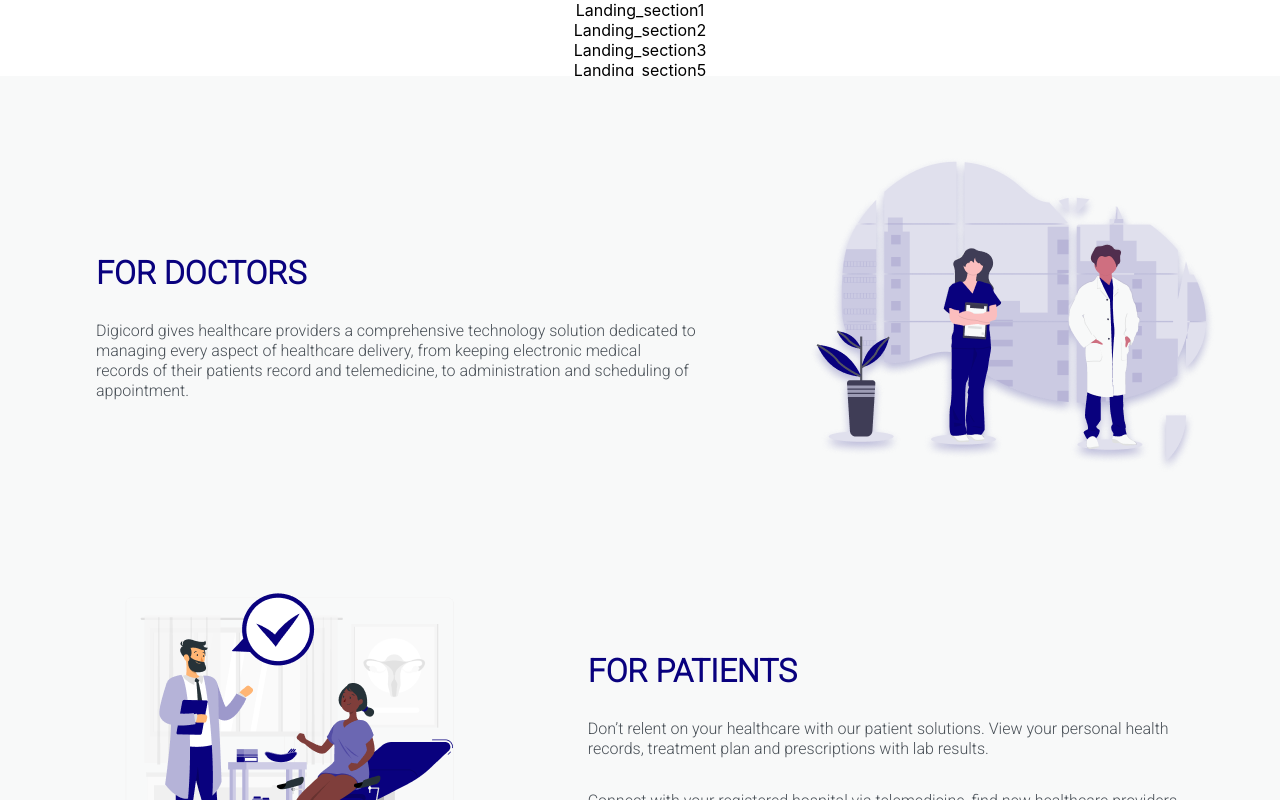
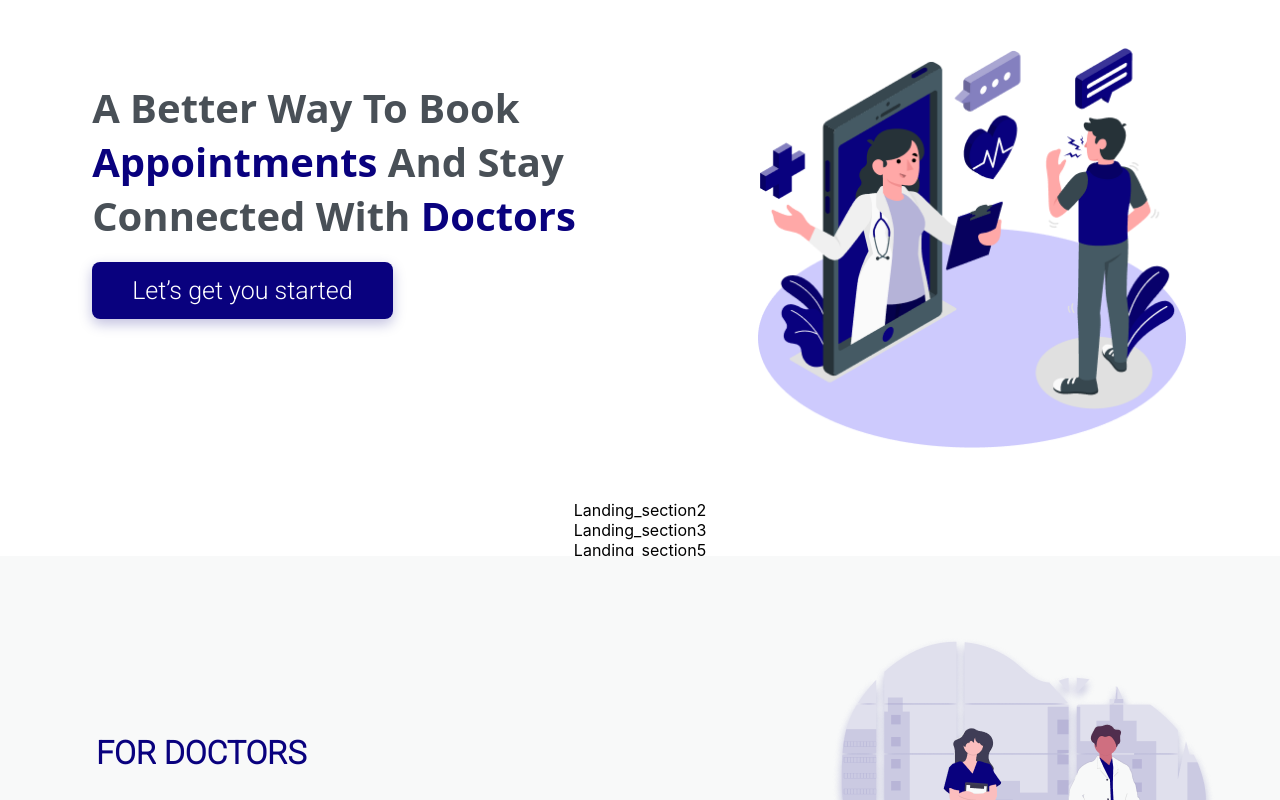
Before and after one commit to Digicord-Archives/DIGICORD-WEBSITE, a React (Create React App) app in the folder digicord/: page / in a window 1280 px wide. Shown: the top 800 px of the page. Built offline with nearby package versions, Linux system fonts and the light colour scheme.

Commit message:
Landing Section 1 update

```diff
--- a/digicord/src/index.css
+++ b/digicord/src/index.css
@@ -11,3 +11,50 @@ code {
   font-family: source-code-pro, Menlo, Monaco, Consolas, 'Courier New',
     monospace;
 }
+
+.lhs{
+text-align: left;
+}
+
+.row{
+  display: flex;
+  justify-content: center;
+ }
+
+.lhs h2{
+  font-family: system-ui, -apple-system, BlinkMacSystemFont, 'Segoe UI', Roboto, Oxygen, Ubuntu, Cantarell, 'Open Sans', 'Helvetica Neue', sans-serif;
+  font-weight: 700;
+  font-size: 40px;
+  line-height: 54px;
+  text-align: left;
+  color: #495057;
+}
+
+.lhs .btn{
+background-color: #09017e;
+color: #ffffff;
+border: none;
+justify-content: center;
+align-items: center;
+padding: 14px 40px;
+box-shadow: 0px 5px 13px rgba(9, 1, 126, 0.25);
+border-radius: 8px;
+
+font-family: 'Roboto';
+font-style: normal;
+font-weight: 400;
+font-size: 25px;
+text-decoration: none;
+}
+
+.rhs img{
+  width: 70%;
+  height: 70%;
+  margin-left: 180px;
+}
+
+.container{
+  margin-top: 3rem;
+  margin-bottom: 3rem;
+  /* padding: 0px 20px 0px 20px; */
+}
--- a/digicord/src/pages/Landing-Page/Section/Landing_section1/Landingsection1.js
+++ b/digicord/src/pages/Landing-Page/Section/Landing_section1/Landingsection1.js
@@ -1,8 +1,27 @@
-import React from 'react'
+import React from 'react';
+import {Container, Row, Col, Button} from 'react-bootstrap';
+import pic1 from '../../../../assets/images/pic1.png';
 
 const Landingsection1 = () => {
   return (
-    <div>Landing_section1</div>
+    <>
+      <Container className='container' sytle={{background:'#f6fdff'}}>
+        <Row className='sm' style={{display:'flex'}}>
+          <Col>
+            <div className='lhs'>
+              <h2>A Better Way To Book <br /><span style={{color:'#09017E'}}>Appointments</span> And Stay <br />Connected With <span style={{color:'#09017E'}}>Doctors</span></h2>
+              <Button href='/' className='btn'>Let’s get you started</Button>
+            </div>
+          </Col>
+
+          <Col>
+          <div className='rhs'>
+              <img src={pic1} alt='sideimage' />
+          </div>
+          </Col>
+        </Row>
+      </Container>
+    </>
   )
 }
 
```
Also changed, not shown: digicord/src/assets/images/pic1.png (added), 1 other file (tests, documents, lock files or other folders).
